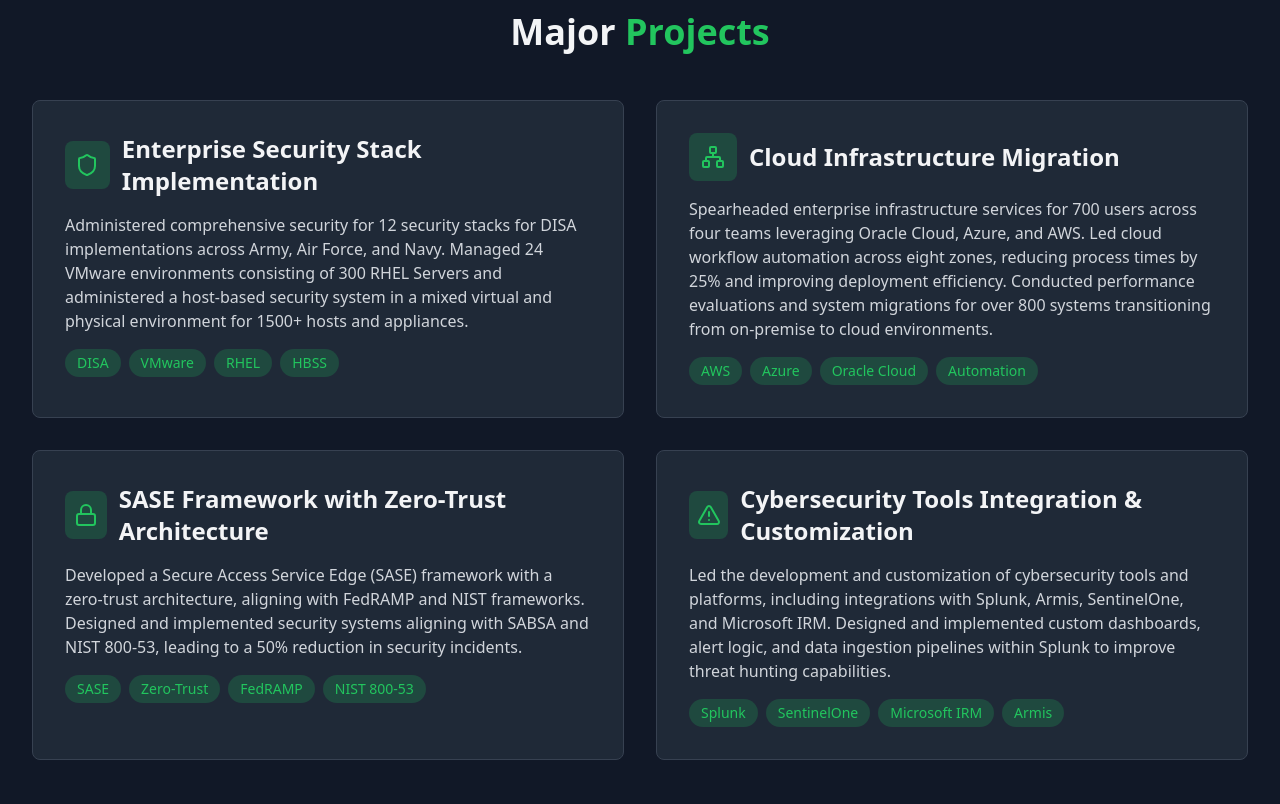
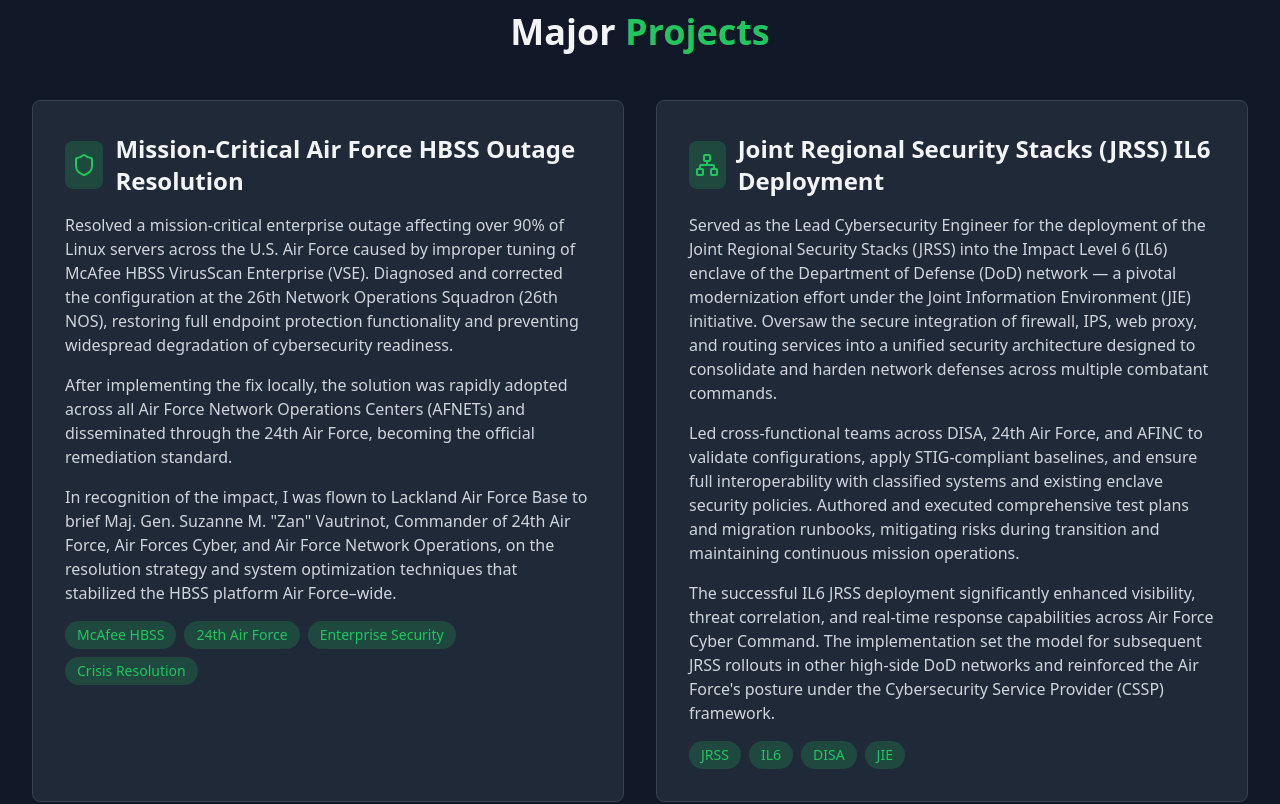
Before and after one commit to ebarlowjr2/cyber-engineer, a React (Vite) app: page /portfolio in a window 1280 px wide. Shown: the part 1620-2424 px from the top of the page. Built offline with nearby package versions, Linux system fonts and the light colour scheme.

Commit message:
Update major projects section with actual accomplishments: HBSS outage resolution, JRSS IL6 deployment, PG County Cyber Lab, and AFINC Weapon System
Co-Authored-By: Eddie Barlow Jr <eddiebarlowjr@gmail.com>

```diff
--- a/src/pages/Portfolio.tsx
+++ b/src/pages/Portfolio.tsx
@@ -127,79 +127,103 @@ export default function Portfolio() {
           </h2>
 
           <div className="grid md:grid-cols-2 gap-8">
-            {/* Project 1: Enterprise Security Stack Implementation */}
+            {/* Project 1: McAfee HBSS VSE Air Force Outage Resolution */}
             <div className="bg-gray-800 border border-gray-700 rounded-lg p-8 hover:border-green-500 transition-colors">
               <div className="flex items-center gap-3 mb-4">
                 <div className="flex items-center justify-center w-12 h-12 bg-green-500/20 rounded-lg">
                   <Shield className="text-green-500" size={24} />
                 </div>
-                <h3 className="text-2xl font-bold">Enterprise Security Stack Implementation</h3>
+                <h3 className="text-2xl font-bold">Mission-Critical Air Force HBSS Outage Resolution</h3>
               </div>
               <p className="text-gray-300 mb-4">
-                Administered comprehensive security for 12 security stacks for DISA implementations across Army, Air Force, and Navy. Managed 24 VMware environments consisting of 300 RHEL Servers and administered a host-based security system in a mixed virtual and physical environment for 1500+ hosts and appliances.
+                Resolved a mission-critical enterprise outage affecting over 90% of Linux servers across the U.S. Air Force caused by improper tuning of McAfee HBSS VirusScan Enterprise (VSE). Diagnosed and corrected the configuration at the 26th Network Operations Squadron (26th NOS), restoring full endpoint protection functionality and preventing widespread degradation of cybersecurity readiness.
+              </p>
+              <p className="text-gray-300 mb-4">
+                After implementing the fix locally, the solution was rapidly adopted across all Air Force Network Operations Centers (AFNETs) and disseminated through the 24th Air Force, becoming the official remediation standard.
+              </p>
+              <p className="text-gray-300 mb-4">
+                In recognition of the impact, I was flown to Lackland Air Force Base to brief Maj. Gen. Suzanne M. "Zan" Vautrinot, Commander of 24th Air Force, Air Forces Cyber, and Air Force Network Operations, on the resolution strategy and system optimization techniques that stabilized the HBSS platform Air Force–wide.
               </p>
               <div className="flex flex-wrap gap-2">
-                <span className="px-3 py-1 bg-green-500/20 text-green-500 rounded-full text-sm">DISA</span>
-                <span className="px-3 py-1 bg-green-500/20 text-green-500 rounded-full text-sm">VMware</span>
-                <span className="px-3 py-1 bg-green-500/20 text-green-500 rounded-full text-sm">RHEL</span>
-                <span className="px-3 py-1 bg-green-500/20 text-green-500 rounded-full text-sm">HBSS</span>
+                <span className="px-3 py-1 bg-green-500/20 text-green-500 rounded-full text-sm">McAfee HBSS</span>
+                <span className="px-3 py-1 bg-green-500/20 text-green-500 rounded-full text-sm">24th Air Force</span>
+                <span className="px-3 py-1 bg-green-500/20 text-green-500 rounded-full text-sm">Enterprise Security</span>
+                <span className="px-3 py-1 bg-green-500/20 text-green-500 rounded-full text-sm">Crisis Resolution</span>
               </div>
             </div>
 
-            {/* Project 2: Cloud Infrastructure Migration */}
+            {/* Project 2: JRSS IL6 Deployment */}
             <div className="bg-gray-800 border border-gray-700 rounded-lg p-8 hover:border-green-500 transition-colors">
               <div className="flex items-center gap-3 mb-4">
                 <div className="flex items-center justify-center w-12 h-12 bg-green-500/20 rounded-lg">
                   <Network className="text-green-500" size={24} />
                 </div>
-                <h3 className="text-2xl font-bold">Cloud Infrastructure Migration</h3>
+                <h3 className="text-2xl font-bold">Joint Regional Security Stacks (JRSS) IL6 Deployment</h3>
               </div>
               <p className="text-gray-300 mb-4">
-                Spearheaded enterprise infrastructure services for 700 users across four teams leveraging Oracle Cloud, Azure, and AWS. Led cloud workflow automation across eight zones, reducing process times by 25% and improving deployment efficiency. Conducted performance evaluations and system migrations for over 800 systems transitioning from on-premise to cloud environments.
+                Served as the Lead Cybersecurity Engineer for the deployment of the Joint Regional Security Stacks (JRSS) into the Impact Level 6 (IL6) enclave of the Department of Defense (DoD) network — a pivotal modernization effort under the Joint Information Environment (JIE) initiative. Oversaw the secure integration of firewall, IPS, web proxy, and routing services into a unified security architecture designed to consolidate and harden network defenses across multiple combatant commands.
+              </p>
+              <p className="text-gray-300 mb-4">
+                Led cross-functional teams across DISA, 24th Air Force, and AFINC to validate configurations, apply STIG-compliant baselines, and ensure full interoperability with classified systems and existing enclave security policies. Authored and executed comprehensive test plans and migration runbooks, mitigating risks during transition and maintaining continuous mission operations.
+              </p>
+              <p className="text-gray-300 mb-4">
+                The successful IL6 JRSS deployment significantly enhanced visibility, threat correlation, and real-time response capabilities across Air Force Cyber Command. The implementation set the model for subsequent JRSS rollouts in other high-side DoD networks and reinforced the Air Force's posture under the Cybersecurity Service Provider (CSSP) framework.
               </p>
               <div className="flex flex-wrap gap-2">
-                <span className="px-3 py-1 bg-green-500/20 text-green-500 rounded-full text-sm">AWS</span>
-                <span className="px-3 py-1 bg-green-500/20 text-green-500 rounded-full text-sm">Azure</span>
-                <span className="px-3 py-1 bg-green-500/20 text-green-500 rounded-full text-sm">Oracle Cloud</span>
-                <span className="px-3 py-1 bg-green-500/20 text-green-500 rounded-full text-sm">Automation</span>
+                <span className="px-3 py-1 bg-green-500/20 text-green-500 rounded-full text-sm">JRSS</span>
+                <span className="px-3 py-1 bg-green-500/20 text-green-500 rounded-full text-sm">IL6</span>
+                <span className="px-3 py-1 bg-green-500/20 text-green-500 rounded-full text-sm">DISA</span>
+                <span className="px-3 py-1 bg-green-500/20 text-green-500 rounded-full text-sm">JIE</span>
               </div>
             </div>
 
-            {/* Project 3: SASE Framework Development */}
+            {/* Project 3: Prince George's County Cyber Lab */}
             <div className="bg-gray-800 border border-gray-700 rounded-lg p-8 hover:border-green-500 transition-colors">
               <div className="flex items-center gap-3 mb-4">
                 <div className="flex items-center justify-center w-12 h-12 bg-green-500/20 rounded-lg">
                   <Lock className="text-green-500" size={24} />
                 </div>
-                <h3 className="text-2xl font-bold">SASE Framework with Zero-Trust Architecture</h3>
+                <h3 className="text-2xl font-bold">Prince George's County Cyber Lab Development</h3>
               </div>
               <p className="text-gray-300 mb-4">
-                Developed a Secure Access Service Edge (SASE) framework with a zero-trust architecture, aligning with FedRAMP and NIST frameworks. Designed and implemented security systems aligning with SABSA and NIST 800-53, leading to a 50% reduction in security incidents.
+                Served as the Principal Engineer for the design and development of the Prince George's County Cyber Lab — a next-generation, AI-driven cybersecurity training environment engineered to bridge the gap between academic simulation and enterprise-grade infrastructure.
+              </p>
+              <p className="text-gray-300 mb-4">
+                Led the end-to-end architecture of the lab, integrating real-world enterprise systems, network segmentation, threat emulation, and AI-assisted analysis tools to create a fully functional cyber range supporting defensive and offensive training scenarios. Designed progressive, role-based labs that evolve from foundational security concepts to complex, real-world incident response and threat-hunting exercises.
+              </p>
+              <p className="text-gray-300 mb-4">
+                The platform delivers hands-on, immersive training for students and professionals, incorporating automated lab orchestration, virtual machine provisioning, and real-time monitoring dashboards. Its innovative design established a scalable model for regional cyber education and workforce development, helping to strengthen local talent pipelines and support DoD-aligned cyber readiness initiatives.
               </p>
               <div className="flex flex-wrap gap-2">
-                <span className="px-3 py-1 bg-green-500/20 text-green-500 rounded-full text-sm">SASE</span>
-                <span className="px-3 py-1 bg-green-500/20 text-green-500 rounded-full text-sm">Zero-Trust</span>
-                <span className="px-3 py-1 bg-green-500/20 text-green-500 rounded-full text-sm">FedRAMP</span>
-                <span className="px-3 py-1 bg-green-500/20 text-green-500 rounded-full text-sm">NIST 800-53</span>
+                <span className="px-3 py-1 bg-green-500/20 text-green-500 rounded-full text-sm">AI-Driven Training</span>
+                <span className="px-3 py-1 bg-green-500/20 text-green-500 rounded-full text-sm">Cyber Range</span>
+                <span className="px-3 py-1 bg-green-500/20 text-green-500 rounded-full text-sm">Workforce Development</span>
+                <span className="px-3 py-1 bg-green-500/20 text-green-500 rounded-full text-sm">Lab Architecture</span>
               </div>
             </div>
 
-            {/* Project 4: Cybersecurity Tools Integration */}
+            {/* Project 4: AFINC Weapon System */}
             <div className="bg-gray-800 border border-gray-700 rounded-lg p-8 hover:border-green-500 transition-colors">
               <div className="flex items-center gap-3 mb-4">
                 <div className="flex items-center justify-center w-12 h-12 bg-green-500/20 rounded-lg">
                   <AlertTriangle className="text-green-500" size={24} />
                 </div>
-                <h3 className="text-2xl font-bold">Cybersecurity Tools Integration & Customization</h3>
+                <h3 className="text-2xl font-bold">Air Force Intranet Control (AFINC) Weapon System</h3>
               </div>
               <p className="text-gray-300 mb-4">
-                Led the development and customization of cybersecurity tools and platforms, including integrations with Splunk, Armis, SentinelOne, and Microsoft IRM. Designed and implemented custom dashboards, alert logic, and data ingestion pipelines within Splunk to improve threat hunting capabilities.
+                Served as the Lead Cybersecurity Architect for the Air Force Intranet Control (AFINC) Weapon System — the first-ever cyberspace weapon system formally designated by the U.S. Air Force and a cornerstone capability of the Air Force Network Operations (AFNETOPS) mission. The AFINC Weapon System is responsible for operating, defending, and controlling the flow of all network traffic into and out of the Air Force's enterprise network, serving as the primary gateway protecting the .mil and .gov domains.
+              </p>
+              <p className="text-gray-300 mb-4">
+                Led architectural design, security engineering, and compliance validation across the system's core components, including boundary defense, proxy services, IDS/IPS integration, and traffic management. Collaborated closely with DISA, 24th Air Force, and U.S. Cyber Command to align system configurations with evolving DoD directives and the Cybersecurity Service Provider (CSSP) framework.
+              </p>
+              <p className="text-gray-300 mb-4">
+                My efforts directly contributed to the AFINC Weapon System achieving Full Operational Capability (FOC) status, enabling continuous network defense, centralized visibility, and cyber threat mitigation for the entire Department of Defense Information Network (DoDIN). This milestone represented a historic advancement in the Air Force's ability to conduct, command, and sustain operations within cyberspace as a recognized warfighting domain.
               </p>
               <div className="flex flex-wrap gap-2">
-                <span className="px-3 py-1 bg-green-500/20 text-green-500 rounded-full text-sm">Splunk</span>
-                <span className="px-3 py-1 bg-green-500/20 text-green-500 rounded-full text-sm">SentinelOne</span>
-                <span className="px-3 py-1 bg-green-500/20 text-green-500 rounded-full text-sm">Microsoft IRM</span>
-                <span className="px-3 py-1 bg-green-500/20 text-green-500 rounded-full text-sm">Armis</span>
+                <span className="px-3 py-1 bg-green-500/20 text-green-500 rounded-full text-sm">AFINC</span>
+                <span className="px-3 py-1 bg-green-500/20 text-green-500 rounded-full text-sm">Weapon System</span>
+                <span className="px-3 py-1 bg-green-500/20 text-green-500 rounded-full text-sm">AFNETOPS</span>
+                <span className="px-3 py-1 bg-green-500/20 text-green-500 rounded-full text-sm">DoDIN</span>
               </div>
             </div>
           </div>
```
